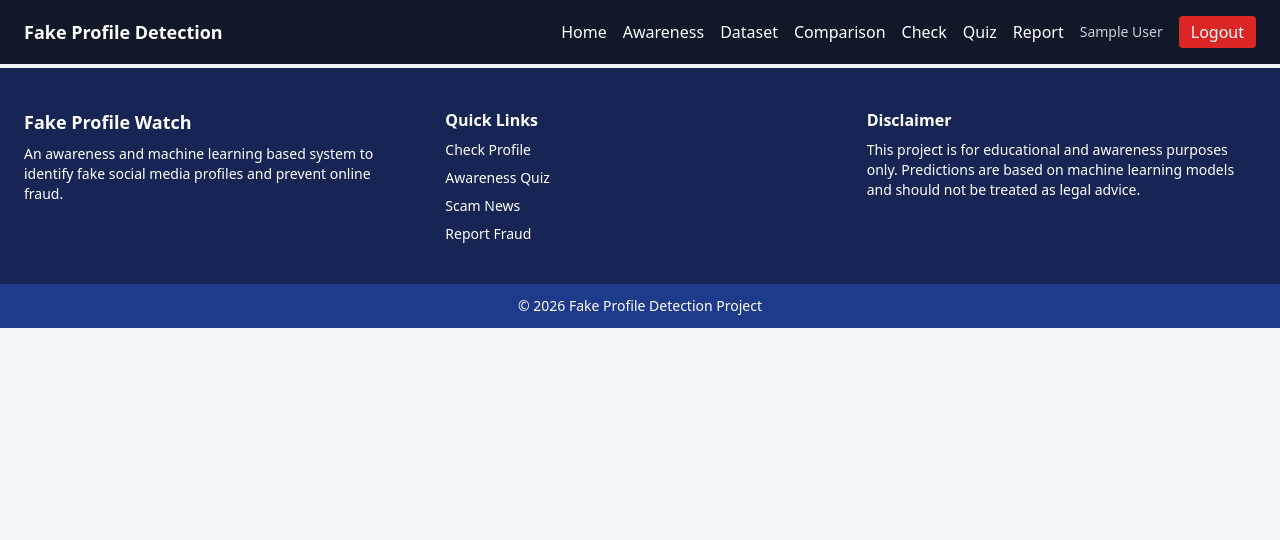
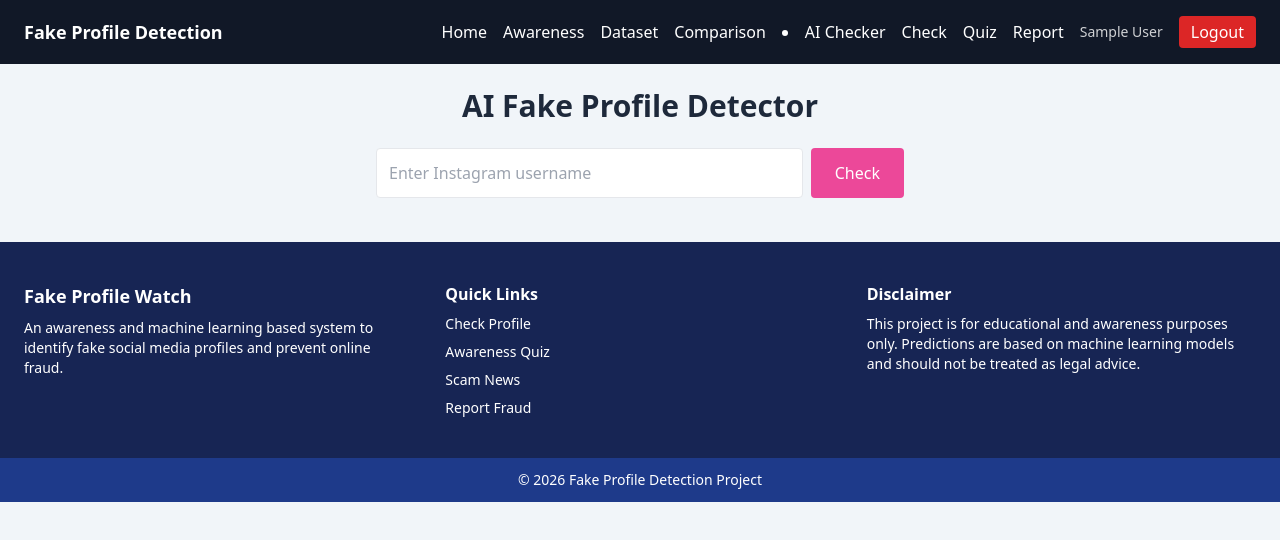
Before and after one commit to AvinashYadav121/fake-profile-detection, a React (Create React App) app: page /ai-check in a window 1280 px wide. Shown: the top 540 px of the page. Built offline with nearby package versions, Linux system fonts and the light colour scheme; no server answers; sample sign-in values are in the browser's storage.

Commit message:
add ai_checker
add ai_checker

```diff
--- a/src/App.js
+++ b/src/App.js
@@ -9,10 +9,13 @@ import AlgorithmComparison from "./pages/AlgorithmComparison";
 import CheckProfile from "./pages/CheckProfile";
 import Quiz from "./pages/Quiz";
 import Report from "./pages/Report";
+import AIChecker from "./pages/AIChecker";
 
 import Login from "./pages/Login";
 import Register from "./pages/Register";
 import AdminExport from "./pages/AdminExport";
+
+
 
 import ProtectedRoute from "./components/ProtectedRoute";
 import { AuthProvider } from "./context/AuthContext";
@@ -58,6 +61,14 @@ function App() {
               </ProtectedRoute>
             }
           />
+          <Route
+            path="/ai-check"
+            element={
+              <ProtectedRoute>
+                <AIChecker />
+              </ProtectedRoute>
+            }
+          />
 
           <Route
             path="/quiz"
--- a/src/components/Navbar.js
+++ b/src/components/Navbar.js
@@ -63,6 +63,10 @@ export default function Navbar() {
         <Link to="/awareness">Awareness</Link>
         <Link to="/dataset">Dataset</Link>
         <Link to="/compare">Comparison</Link>
+        <li>
+  <Link to="/ai-check">AI Checker</Link>
+</li>
+
         <Link to="/check">Check</Link>
         <Link to="/quiz">Quiz</Link>
         <Link to="/report">Report</Link>
--- /dev/null
+++ b/src/pages/AIChecker.js
@@ -0,0 +1,239 @@
+// import { useState } from "react";
+
+// export default function AIChecker() {
+
+//   const [username, setUsername] = useState("");
+//   const [result, setResult] = useState(null);
+//   const [loading, setLoading] = useState(false);
+
+//   const handleCheck = async () => {
+
+//     if (!username) {
+//       alert("Enter Instagram username");
+//       return;
+//     }
+
+//     setLoading(true);
+//     setResult(null);
+
+//     try {
+//       const res = await fetch(
+//         `${process.env.REACT_APP_API_URL}/ai-detect/${username}`
+//       );
+
+//       const data = await res.json();
+
+//       if (data.error) {
+//         setResult({ error: data.error });
+//       } else {
+//         setResult(data);
+//       }
+
+//     } catch (err) {
+//       setResult({ error: "Server Error" });
+//     }
+
+//     setLoading(false);
+//   };
+
+//   return (
+//     <div className="max-w-4xl mx-auto p-6">
+
+//       <h2 className="text-3xl font-bold mb-6 text-center">
+//         🤖 AI Instagram Profile Check
+//       </h2>
+
+//       <div className="flex gap-3">
+//         <input
+//           type="text"
+//           placeholder="Enter Instagram username"
+//           className="flex-1 border p-3 rounded"
+//           value={username}
+//           onChange={(e) => setUsername(e.target.value)}
+//         />
+
+//         <button
+//           onClick={handleCheck}
+//           className="bg-pink-600 text-white px-6 py-2 rounded"
+//         >
+//           Check
+//         </button>
+//       </div>
+
+//       {loading && (
+//         <p className="text-center mt-4 text-blue-500">
+//           Analyzing profile...
+//         </p>
+//       )}
+
+//       {result?.error && (
+//         <div className="mt-6 bg-red-100 p-4 rounded">
+//           {result.error}
+//         </div>
+//       )}
+
+//       {result && !result.error && (
+//         <div className="mt-6 bg-white p-6 rounded shadow">
+
+//           <h3 className="text-xl font-bold mb-3">
+//             @{result.username}
+//           </h3>
+
+//           <p>Followers: {result.followers}</p>
+//           <p>Posts: {result.posts}</p>
+
+//           <hr className="my-4"/>
+
+//           <p>
+//             Behaviour Score: <b>{(result.tabular_score * 100).toFixed(1)}%</b>
+//           </p>
+
+//           <p>
+//             Image Risk: <b>{(result.image_score * 100).toFixed(1)}%</b>
+//           </p>
+
+//           <p>
+//             Final Fake Risk:
+//             <b className="ml-2">
+//               {(result.final_score * 100).toFixed(1)}%
+//             </b>
+//           </p>
+
+//           <h3 className={`mt-4 text-2xl font-bold ${
+//             result.result === "Fake" ? "text-red-600" : "text-green-600"
+//           }`}>
+//             {result.result}
+//           </h3>
+
+//         </div>
+//       )}
+
+//     </div>
+//   );
+// }
+import { useState } from "react";
+
+export default function AIDetect() {
+  const [username, setUsername] = useState("");
+  const [loading, setLoading] = useState(false);
+  const [result, setResult] = useState(null);
+  const [error, setError] = useState("");
+
+  const handleCheck = async () => {
+    if (!username) {
+      setError("Enter Instagram username");
+      return;
+    }
+
+    setLoading(true);
+    setError("");
+    setResult(null);
+
+    try {
+      const res = await fetch(
+        `${process.env.REACT_APP_API_URL}/ai-detect/${username}`
+      );
+
+      const data = await res.json();
+
+      if (data.error) {
+        setError(data.error);
+      } else {
+        setResult(data);
+      }
+    } catch (err) {
+      setError("Failed to fetch profile");
+    }
+
+    setLoading(false);
+  };
+
+  return (
+    <div className="max-w-xl mx-auto p-6">
+
+      <h2 className="text-3xl font-bold mb-6 text-center">
+        AI Fake Profile Detector
+      </h2>
+
+      {/* INPUT */}
+      <div className="flex gap-2 mb-4">
+        <input
+          type="text"
+          placeholder="Enter Instagram username"
+          value={username}
+          onChange={(e) => setUsername(e.target.value)}
+          className="flex-1 border p-3 rounded"
+        />
+        <button
+          onClick={handleCheck}
+          className="bg-pink-500 text-white px-6 rounded"
+        >
+          Check
+        </button>
+      </div>
+
+      {loading && (
+        <p className="text-center text-blue-600 font-semibold">
+          Checking profile...
+        </p>
+      )}
+
+      {error && (
+        <div className="bg-red-100 text-red-700 p-3 rounded mt-4">
+          {error}
+        </div>
+      )}
+
+      {/* RESULT */}
+      {result && (
+        <div className="bg-white shadow-lg rounded p-6 mt-6 text-center">
+
+          {/* PROFILE IMAGE */}
+          {result.profile_pic && (
+            <img
+              src={result.profile_pic}
+              alt="Profile"
+              className="w-24 h-24 rounded-full mx-auto mb-3 object-cover"
+            />
+          )}
+
+          <h3 className="text-xl font-bold">@{result.username}</h3>
+
+          <div className="flex justify-center gap-6 mt-2 text-gray-600">
+            <p><b>{result.followers}</b> Followers</p>
+            <p><b>{result.posts}</b> Posts</p>
+          </div>
+
+          <div className="mt-4">
+
+            <p>
+              <b>Behaviour Score:</b>{" "}
+              {(result.tabular_score * 100).toFixed(1)}%
+            </p>
+
+            <p>
+              <b>Image Score:</b>{" "}
+              {(result.image_score * 100).toFixed(1)}%
+            </p>
+
+            <p className="mt-2 text-lg font-semibold">
+              Fake Risk: {(result.final_score * 100).toFixed(1)}%
+            </p>
+
+            <p
+              className={`mt-2 text-xl font-bold ${
+                result.result === "Fake"
+                  ? "text-red-500"
+                  : "text-green-600"
+              }`}
+            >
+              {result.result}
+            </p>
+
+          </div>
+
+        </div>
+      )}
+    </div>
+  );
+}
```
